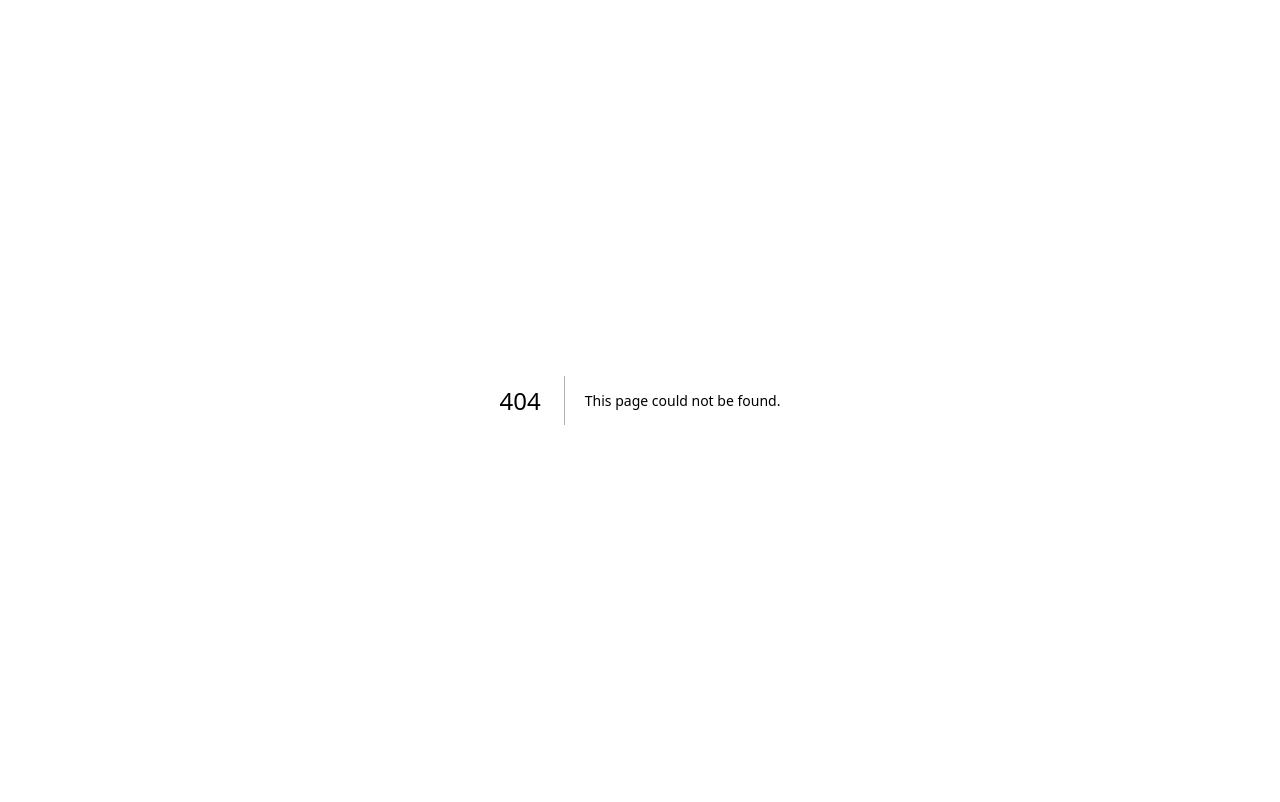
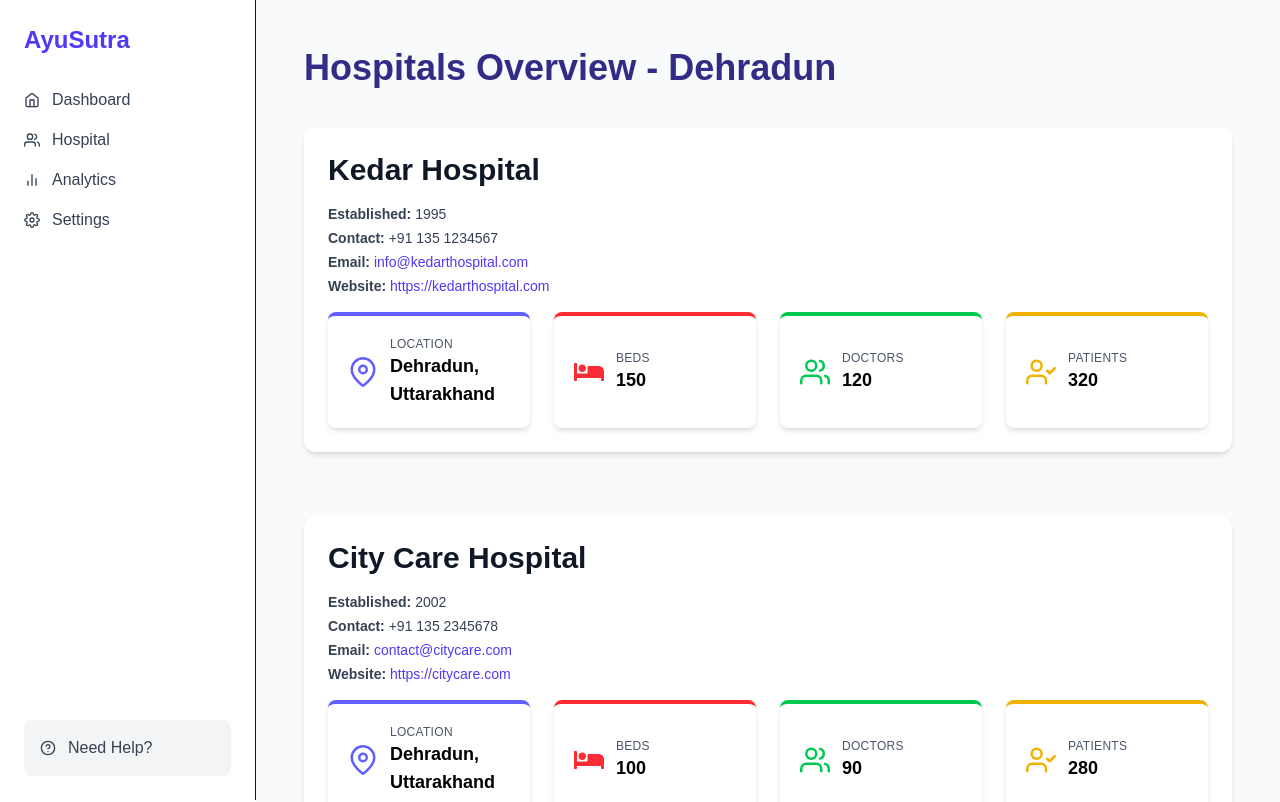
Before and after one commit to Aadity31/ayursutra_Prototype, a Next.js app: page /hospital/test_upasana/hospital in a window 1280 px wide. Before the commit this address had no page. Shown: the top 802 px of the page. Built offline with nearby package versions, Linux system fonts and the light colour scheme.

Commit message:
hospital page creation,structuring,designing

```diff
--- a/src/app/components/hospital/Sidebar.tsx
+++ b/src/app/components/hospital/Sidebar.tsx
@@ -1,5 +1,11 @@
-import React from "react";
-import { FiHome, FiUsers, FiBarChart2, FiSettings, FiFileText, FiHelpCircle } from "react-icons/fi";
+import Link from "next/link";
+import {
+  FiHome,
+  FiUsers,
+  FiBarChart2,
+  FiSettings,
+  FiHelpCircle,
+} from "react-icons/fi";
 
 const Sidebar: React.FC = () => {
   return (
@@ -7,19 +13,35 @@ const Sidebar: React.FC = () => {
       <div>
         <div className="text-2xl font-bold text-indigo-600 mb-8">AyuSutra</div>
         <nav className="space-y-4">
-          <a href="#" className="flex items-center gap-3 text-gray-700 hover:text-indigo-600">
+          {/* Dashboard link updated */}
+          <Link
+            href="/hospital/test_upasana"
+            className="flex items-center gap-3 text-gray-700 hover:text-indigo-600"
+          >
             <FiHome /> Dashboard
-          </a>
-          <a href="#" className="flex items-center gap-3 text-gray-700 hover:text-indigo-600">
+          </Link>
+
+          {/* Hospital page */}
+          <Link
+            href="/hospital/test_upasana/hospital"
+            className="flex items-center gap-3 text-gray-700 hover:text-indigo-600"
+          >
             <FiUsers /> Hospital
-          </a>
-          <a href="#" className="flex items-center gap-3 text-gray-700 hover:text-indigo-600">
+          </Link>
+
+          <Link
+            href="/analytics"
+            className="flex items-center gap-3 text-gray-700 hover:text-indigo-600"
+          >
             <FiBarChart2 /> Analytics
-          </a>
-          <a href="#" className="flex items-center gap-3 text-gray-700 hover:text-indigo-600">
+          </Link>
+
+          <Link
+            href="/settings"
+            className="flex items-center gap-3 text-gray-700 hover:text-indigo-600"
+          >
             <FiSettings /> Settings
-          </a>
-
+          </Link>
         </nav>
       </div>
       <div className="bg-gray-100 p-4 rounded-lg flex items-center gap-3 text-gray-700">
--- a/src/app/hospital/test_upasana/Dashboard.tsx
+++ b/src/app/hospital/test_upasana/Dashboard.tsx
@@ -1,21 +1,18 @@
 "use client";
 
 import React from "react";
-import Sidebar from "../../components/hospital/Sidebar";
 import HeaderCards from "../../components/hospital/HeaderCards";
 import AddHospitalsCard from "../../components/hospital/AddHospitalsCard";
 import BannerCard from "../../components/hospital/BannerCard";
 import ActiveUsers from "../../components/hospital/ActiveUsers";
 import ReportsTable from "../../components/hospital/ReportsTable";
 import FeedbackSection from "../../components/hospital/FeedbackSection";
-
 import HospitalOverviewChart from "../../components/hospital/HospitalOverviewChart";
 
 import { FiUser, FiCalendar, FiUsers, FiCheck } from "react-icons/fi";
 import { KPI } from "../../types";
 
 const SmallStatsCard: React.FC = () => {
-  // Sample stats
   const stats = [
     { icon: <FiUser className="text-blue-500" />, label: "Active Users", value: 200 },
     { icon: <FiUsers className="text-green-500" />, label: "Total Users", value: 250 },
@@ -74,12 +71,9 @@ const Dashboard: React.FC = () => {
   };
 
   return (
-    <div className="flex">
-      <Sidebar />
-      <main className="flex-1 bg-gray-50 min-h-screen p-6 space-y-8">
+    <div className="space-y-8">
       <HeaderCards cards={headerCards} />
 
-        {/* Top section: 3 columns with equal width and spacing */}
       <div className="grid grid-cols-1 sm:grid-cols-3 gap-6">
         <div className="w-full">
           <AddHospitalsCard
@@ -94,7 +88,6 @@ const Dashboard: React.FC = () => {
             image="/TOP 5 BENEFITS OF A SUBSCRIPTION MODEL & HOW TO UTILIZE.jpeg"
             title="Upgrade Plan"
             description="Get more features by upgrading your subscription."
-
           />
         </div>
 
@@ -103,18 +96,15 @@ const Dashboard: React.FC = () => {
         </div>
       </div>
 
-        {/* Mid section */}
       <div className="grid grid-cols-1 lg:grid-cols-2 gap-6">
         <ActiveUsers />
         <HospitalOverviewChart chart={chart} />
       </div>
 
-        {/* Bottom section */}
       <div className="grid grid-cols-1 lg:grid-cols-2 gap-6">
         <ReportsTable />
         <FeedbackSection />
       </div>
-      </main>
     </div>
   );
 };
--- /dev/null
+++ b/src/app/hospital/test_upasana/hospital/HospitalPage.tsx
@@ -0,0 +1,148 @@
+"use client";
+import React from "react";
+import { FiMapPin, FiUsers, FiUserCheck } from "react-icons/fi";
+import { FaBed } from "react-icons/fa";
+
+const HospitalCard = ({ title, value, icon, color }: any) => {
+  return (
+    <div
+      className={`bg-white p-5 rounded-lg shadow-md flex items-center gap-3 border-t-4 ${color}`}
+    >
+      <div className="text-3xl">{icon}</div>
+      <div>
+        <h4 className="text-gray-600 text-xs uppercase tracking-wide">{title}</h4>
+        <p className="text-black font-semibold text-lg">{value}</p>
+      </div>
+    </div>
+  );
+};
+
+type Hospital = {
+  name: string;
+  established: number;
+  contact: string;
+  email: string;
+  website: string;
+  stats: {
+    title: string;
+    value: string | number;
+    icon: React.ReactNode;
+    color: string;
+  }[];
+};
+
+const hospitals: Hospital[] = [
+  {
+    name: "Kedar Hospital",
+    established: 1995,
+    contact: "+91 135 1234567",
+    email: "info@kedarthospital.com",
+    website: "https://kedarthospital.com",
+    stats: [
+      { title: "Location", value: "Dehradun, Uttarakhand", icon: <FiMapPin className="text-indigo-500" />, color: "border-indigo-500" },
+      { title: "Beds", value: 150, icon: <FaBed className="text-red-500" />, color: "border-red-500" },
+      { title: "Doctors", value: 120, icon: <FiUsers className="text-green-500" />, color: "border-green-500" },
+      { title: "Patients", value: 320, icon: <FiUserCheck className="text-yellow-500" />, color: "border-yellow-500" },
+    ],
+  },
+  {
+    name: "City Care Hospital",
+    established: 2002,
+    contact: "+91 135 2345678",
+    email: "contact@citycare.com",
+    website: "https://citycare.com",
+    stats: [
+      { title: "Location", value: "Dehradun, Uttarakhand", icon: <FiMapPin className="text-indigo-500" />, color: "border-indigo-500" },
+      { title: "Beds", value: 100, icon: <FaBed className="text-red-500" />, color: "border-red-500" },
+      { title: "Doctors", value: 90, icon: <FiUsers className="text-green-500" />, color: "border-green-500" },
+      { title: "Patients", value: 280, icon: <FiUserCheck className="text-yellow-500" />, color: "border-yellow-500" },
+    ],
+  },
+  {
+    name: "Green Valley Hospital",
+    established: 2010,
+    contact: "+91 135 3456789",
+    email: "hello@greenvalley.com",
+    website: "https://greenvalley.com",
+    stats: [
+      { title: "Location", value: "Dehradun, Uttarakhand", icon: <FiMapPin className="text-indigo-500" />, color: "border-indigo-500" },
+      { title: "Beds", value: 180, icon: <FaBed className="text-red-500" />, color: "border-red-500" },
+      { title: "Doctors", value: 150, icon: <FiUsers className="text-green-500" />, color: "border-green-500" },
+      { title: "Patients", value: 400, icon: <FiUserCheck className="text-yellow-500" />, color: "border-yellow-500" },
+    ],
+  },
+  // ... You can add the same details to other hospitals similarly
+  {
+    name: "Sunrise Medical Center",
+    established: 2005,
+    contact: "+91 135 4567890",
+    email: "support@sunrisemedical.com",
+    website: "https://sunrisemedical.com",
+    stats: [
+      { title: "Location", value: "Dehradun, Uttarakhand", icon: <FiMapPin className="text-indigo-500" />, color: "border-indigo-500" },
+      { title: "Beds", value: 120, icon: <FaBed className="text-red-500" />, color: "border-red-500" },
+      { title: "Doctors", value: 100, icon: <FiUsers className="text-green-500" />, color: "border-green-500" },
+      { title: "Patients", value: 350, icon: <FiUserCheck className="text-yellow-500" />, color: "border-yellow-500" },
+    ],
+  },
+  // Continue similarly for others...
+];
+
+const HospitalPage: React.FC = () => {
+  return (
+    <main className="flex-1 p-6 bg-gray-50 min-h-screen space-y-16">
+      <h1 className="text-4xl font-extrabold mb-10 text-indigo-900">
+        Hospitals Overview - Dehradun
+      </h1>
+
+      {hospitals.map((hospital, idx) => (
+        <section
+          key={idx}
+          className="bg-white rounded-xl shadow-md p-6 space-y-4"
+        >
+          <h2 className="text-3xl font-extrabold text-gray-900">
+            {hospital.name}
+          </h2>
+
+          {/* New details section */}
+          <div className="text-gray-700 space-y-1 text-sm">
+            <p>
+              <strong>Established:</strong> {hospital.established}
+            </p>
+            <p>
+              <strong>Contact:</strong> {hospital.contact}
+            </p>
+            <p>
+              <strong>Email:</strong>{" "}
+              <a
+                href={`mailto:${hospital.email}`}
+                className="text-indigo-600 hover:underline"
+              >
+                {hospital.email}
+              </a>
+            </p>
+            <p>
+              <strong>Website:</strong>{" "}
+              <a
+                href={hospital.website}
+                target="_blank"
+                rel="noopener noreferrer"
+                className="text-indigo-600 hover:underline"
+              >
+                {hospital.website}
+              </a>
+            </p>
+          </div>
+
+          <div className="grid grid-cols-1 sm:grid-cols-2 lg:grid-cols-4 gap-6">
+            {hospital.stats.map((stat, index) => (
+              <HospitalCard key={index} {...stat} />
+            ))}
+          </div>
+        </section>
+      ))}
+    </main>
+  );
+};
+
+export default HospitalPage;
--- /dev/null
+++ b/src/app/hospital/test_upasana/hospital/page.tsx
@@ -0,0 +1,8 @@
+
+"use client";
+
+import HospitalPage from "./HospitalPage";
+
+export default function HospitalPageRoute() {
+  return <HospitalPage />;
+}
--- /dev/null
+++ b/src/app/hospital/test_upasana/layout.tsx
@@ -0,0 +1,14 @@
+"use client";
+
+import Sidebar from "../../components/hospital/Sidebar";
+
+export default function TestUpasanaLayout({ children }: { children: React.ReactNode }) {
+  return (
+    <div className="flex">
+      <Sidebar />
+      <main className="flex-1 bg-gray-50 min-h-screen p-6">
+        {children}
+      </main>
+    </div>
+  );
+}
```
Also changed, not shown: src/app/hospital/test_upasana/page.tsx (+4 -4 lines). Lines whose indentation alone changed are shown as unchanged.
